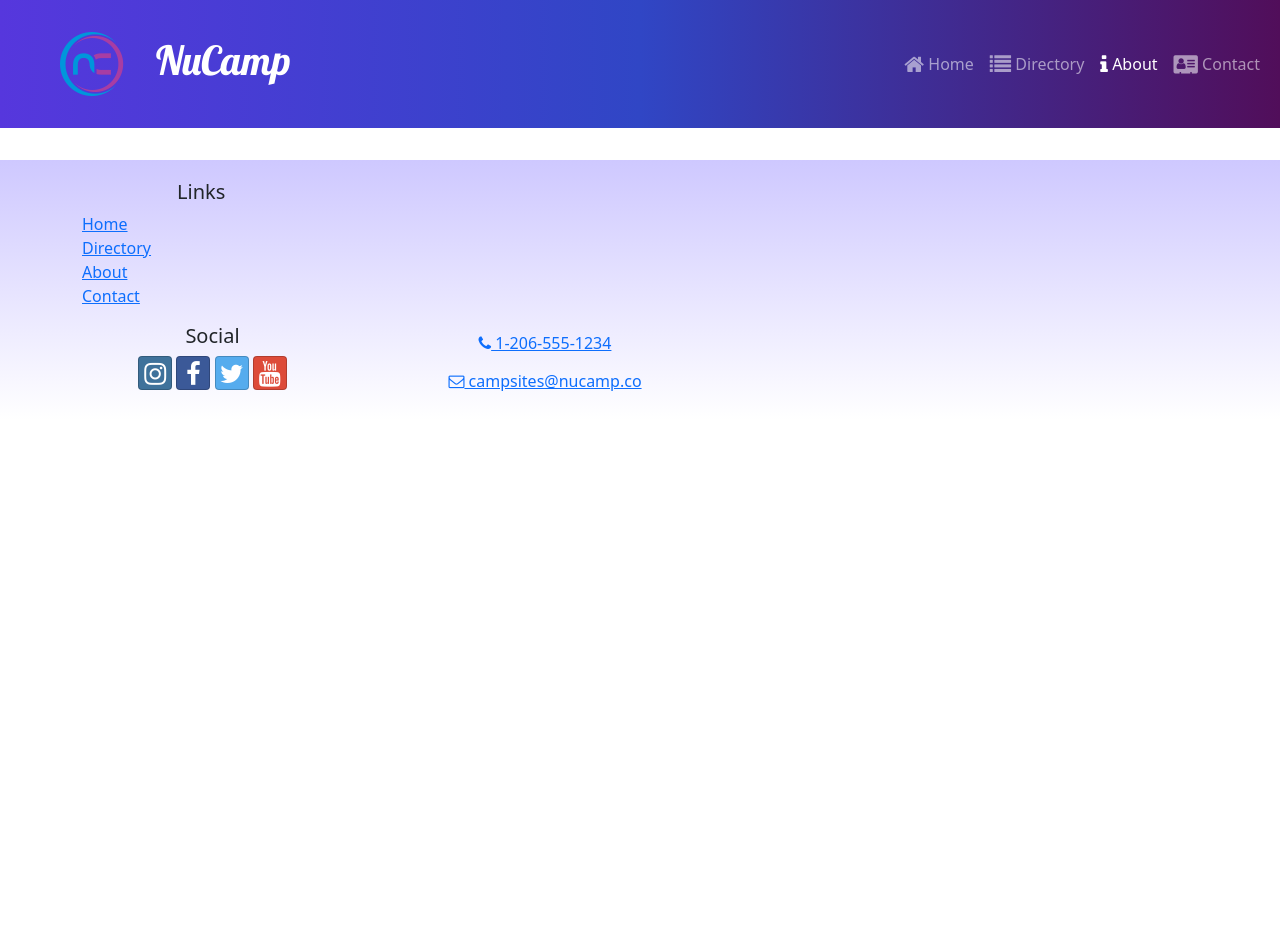
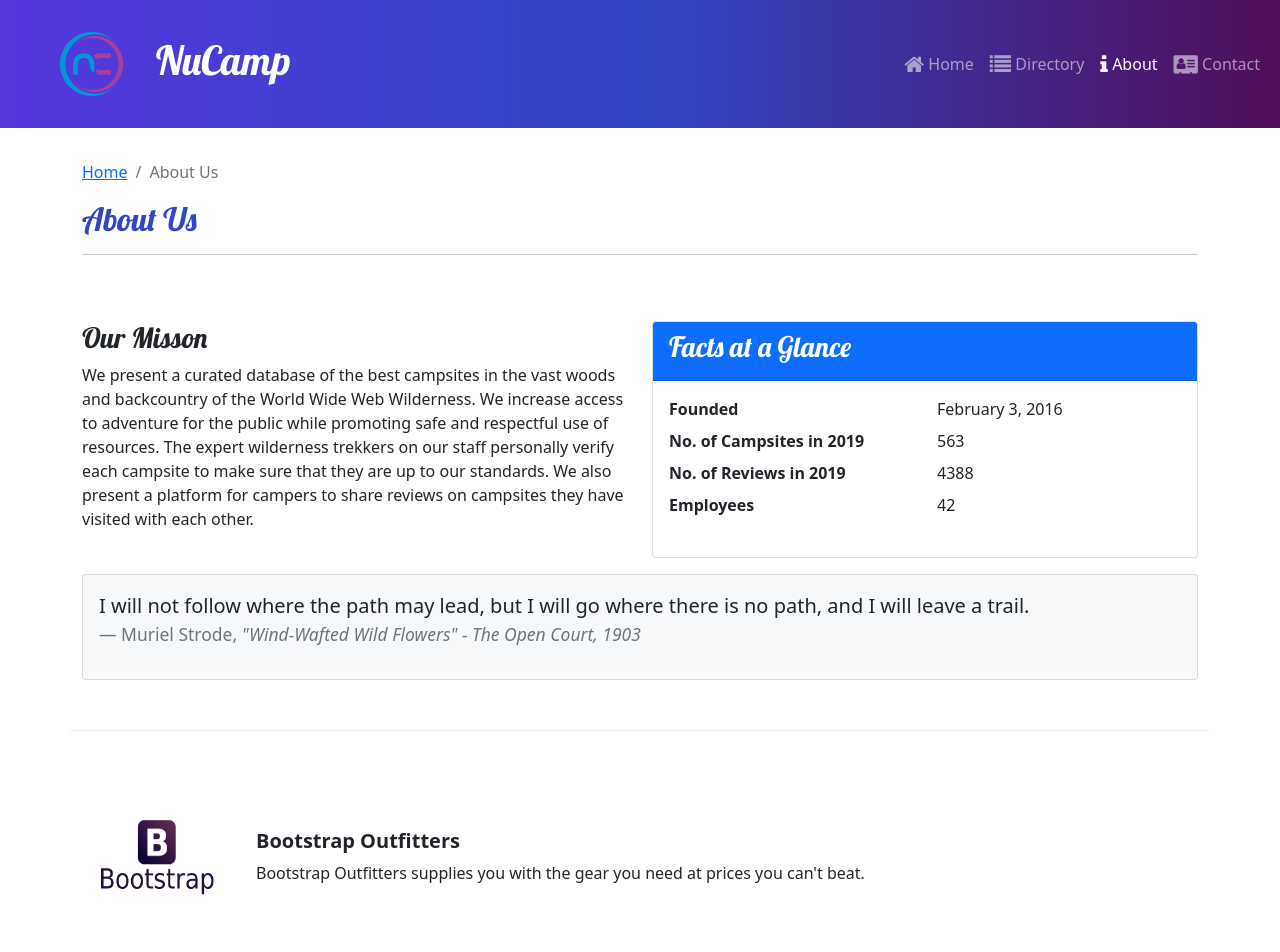
Before and after one commit to BadAtUserName/nucampsite, a React (Create React App) app: page /about in a window 1280 px wide. Shown: the top 952 px of the page. Before the commit the page ends 800 px from the top, so only its background shows below. Built offline with nearby package versions, Linux system fonts and the light colour scheme.

Commit message:
updated about us page

```diff
--- a/src/App.css
+++ b/src/App.css
@@ -21,7 +21,7 @@
 .card-img-overlay .card-title {
   color: white;
   background-color: rgba(0, 0, 0, 0.5);
-  border: 1px solid red; /* Temporary debug border */
+
 }
 
 .row-content {
--- a/src/App.js
+++ b/src/App.js
@@ -2,8 +2,10 @@
 import HomePage from './pages/HomePage';
 import ContactPage from './pages/ContactPage';
 import CampsiteDetailPage from './pages/CampsiteDetailPage';
+import AboutPage from './pages/AboutPage';
 import React from 'react';
 import './App.css';
+
 
 import Header from './components/Header';
 import Footer from './components/Footer';
@@ -18,6 +20,7 @@
           <Route path='contact' element={<ContactPage />} />
           <Route path='directory' element={<CampsitesDirectoryPage />} />
           <Route path='directory/:campsiteId' element={<CampsiteDetailPage/>}/>
+          <Route path='about' element={<AboutPage />} />
         </Routes>
         <Footer />
     </div>
--- a/src/components/Footer.js
+++ b/src/components/Footer.js
@@ -6,15 +6,23 @@
         <footer className='site-footer'>
             <Container>
                 <Row>
-          <Col xs={{ size: 4, offset: 1 }} sm='2'><h5>Links</h5></Col>
-
+                    <Col xs={{ size: 4, offset: 1 }} sm='2'>
+                        <h5>Links</h5>
                         <ul className='list-unstyled'>
-            <li> <Link to='/'>Home</Link> </li>
-            <li> <Link to='/directory'>Directory</Link> </li>
-            <li> <Link to='/about'>About</Link> </li>
-            <li> <Link to='/contact'>Contact</Link> </li>
+                            <li>
+                                <Link to='/'>Home</Link>
+                            </li>
+                            <li>
+                                <Link to='/directory'>Directory</Link>
+                            </li>
+                            <li>
+                                <Link to='/about'>About</Link>
+                            </li>
+                            <li>
+                                <Link to='/contact'>Contact</Link>
+                            </li>
                         </ul>
-
+                    </Col>
                     <Col xs='6' sm='3' className='text-center'>
                         <h5>Social</h5>
                         <a
@@ -42,7 +50,6 @@
                             <i className='fa fa-youtube' />
                         </a>
                     </Col>
-
                     <Col sm='4' className='text-center'>
                         <a
                             role='button'
@@ -59,14 +66,11 @@
                         >
                             <i className='fa fa-envelope-o' /> campsites@nucamp.co
                         </a>
-
-
                     </Col>
                 </Row>
             </Container>
+        </footer>
+    );
+};
 
-    </footer>
-  )
-}
-
-export default Footer
+export default Footer;
--- a/src/features/display/DisplayList.js
+++ b/src/features/display/DisplayList.js
@@ -2,10 +2,11 @@
 import DisplayCard from './DisplayCard';
 import { selectFeaturedCampsite } from '../campsites/campsitesSlice';
 import { selectFeaturedPromotion } from '../promotions/promotionsSlice';
+import { selectFeaturedPartner } from '../partners/partnersSlice';
 
 
 const DisplayList = () => {
-  const items = [selectFeaturedCampsite(), selectFeaturedPromotion()] //display 2 items from each array by returning the value from the functions in the array
+  const items = [selectFeaturedCampsite(), selectFeaturedPromotion(), selectFeaturedPartner()] //display 2 items from each array by returning the value from the functions in the array
   return (
     <Row>
       {items.map((item, idx) => {
--- /dev/null
+++ b/src/features/partners/Partner.js
@@ -0,0 +1,17 @@
+const Partner = ({ partner }) => {
+  if (partner) {
+    const { image, name, description } = partner;
+    return (
+      <>
+        <img src={image} alt={name} style={{ width: '150px' }} />
+        <div className='m-4'>
+          <h5 className='fw-bold'>{name}</h5>
+          {description}
+        </div>
+      </>
+    )
+  }
+  return null;
+}
+
+export default Partner
--- /dev/null
+++ b/src/features/partners/PartnersList.js
@@ -0,0 +1,20 @@
+import { Col } from 'reactstrap';
+import Partner from './Partner';
+import { selectAllPartners } from './partnersSlice';
+
+const PartnersList = () => {
+  const partners = selectAllPartners();
+  return (
+    <Col className='mt-4'>
+      {partners.map((partner) =>
+        <div
+          className='d-flex mb-5'
+          key={partner.id}>
+          <Partner partner={partner} />
+        </div>
+      )}
+    </Col>
+  )
+}
+
+export default PartnersList
--- /dev/null
+++ b/src/features/partners/partnersSlice.js
@@ -0,0 +1,9 @@
+import { PARTNERS } from "../../app/shared/PARTNERS";
+
+export const selectAllPartners = () => {
+  return PARTNERS
+}
+
+export const selectFeaturedPartner = () => {
+  return PARTNERS.find((partner) => partner.featured)
+}
--- /dev/null
+++ b/src/pages/AboutPage.js
@@ -0,0 +1,77 @@
+import {Col, Row, Container, Card, CardBody, CardHeader} from 'reactstrap';
+import SubHeader from '../components/SubHeader';
+import PartnersList from '../features/partners/PartnersList';
+
+const AboutPage = () => {
+  return (
+    <Container>
+      <SubHeader current='About Us' />
+      <Row className='row-content'>
+        <Col sm='6'>
+          <h3>Our Misson</h3>
+          <p>
+            We present a curated database of the best campsites in the
+            vast woods and backcountry of the World Wide Web Wilderness.
+            We increase access to adventure for the public while
+            promoting safe and respectful use of resources. The expert
+            wilderness trekkers on our staff personally verify each
+            campsite to make sure that they are up to our standards. We
+            also present a platform for campers to share reviews on
+            campsites they have visited with each other.
+          </p>
+        </Col>
+
+        <Col sm='6'>
+          <Card>
+            <CardHeader className='bg-primary text-white'>
+              <h3>Facts at a Glance</h3>
+            </CardHeader>
+
+            <CardBody>
+            <dl className='row'>
+              <dt className='col-6'>Founded</dt>
+              <dd className='col-6'>February 3, 2016</dd>
+              <dt className='col-6'>No. of Campsites in 2019</dt>
+              <dd className='col-6'>563</dd>
+              <dt className='col-6'>No. of Reviews in 2019</dt>
+              <dd className='col-6'>4388</dd>
+              <dt className='col-6'>Employees</dt>
+              <dd className='col-6'>42</dd>
+            </dl>
+            </CardBody>
+          </Card>
+
+        </Col>
+        <Col>
+          <Card className='bg-light mt-3'>
+            <CardBody>
+              <blockquote className='blockquote'>
+                <p>
+                I will not follow where the path may lead, but I
+                will go where there is no path, and I will leave
+                a trail.
+                </p>
+                <footer className='blockquote-footer'>
+                Muriel Strode,{' '}
+                <cite title='Source Title'>
+                  "Wind-Wafted Wild Flowers" - The Open Court,
+                  1903
+                </cite>
+                </footer>
+              </blockquote>
+            </CardBody>
+          </Card>
+        </Col>
+      </Row>
+
+      <Row className='row-content'>
+        <Col xs='12'>
+        <PartnersList />
+          <h3>Community Partners</h3>
+        </Col>
+      </Row>
+    </Container>
+  )
+}
+
+export default AboutPage
```
Lines whose indentation alone changed are shown as unchanged.
